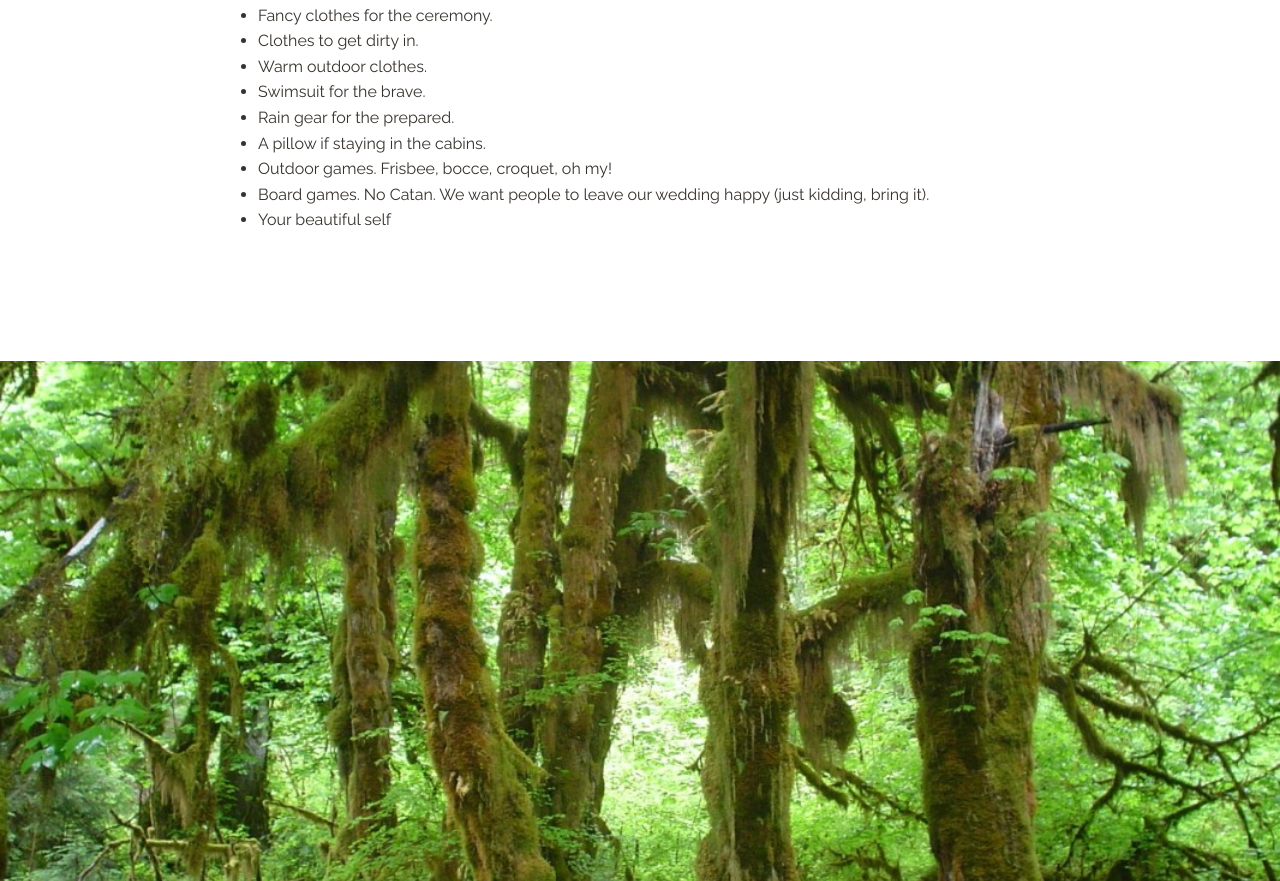
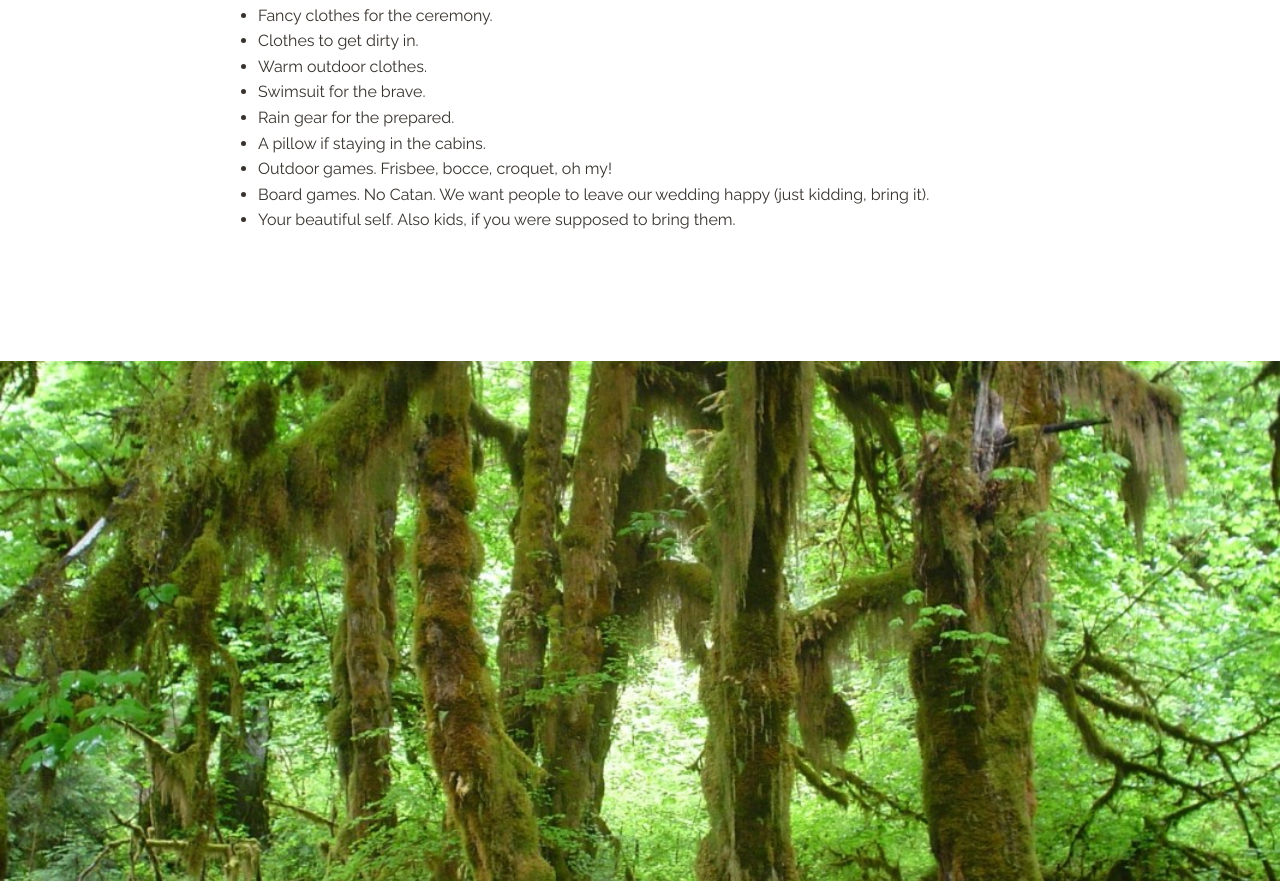
Before and after one commit to mattyork/wedding, a website: page index.html in a window 1280 px wide. Shown: the part 5234-6115 px from the top of the page. Drawn offline with Linux system fonts and the light colour scheme.

Commit message:
Update index.html

```diff
--- a/index.html
+++ b/index.html
@@ -117,7 +117,7 @@
       <li>A pillow if staying in the cabins.</li>
       <li>Outdoor games. Frisbee, bocce, croquet, oh my!</li>
       <li>Board games. No Catan. We want people to leave our wedding happy (just kidding, bring it).</li>
-      <li>Your beautiful self</li>
+      <li>Your beautiful self. Also kids, if you were supposed to bring them.</li>
     </ul>
   </section>
 
```
